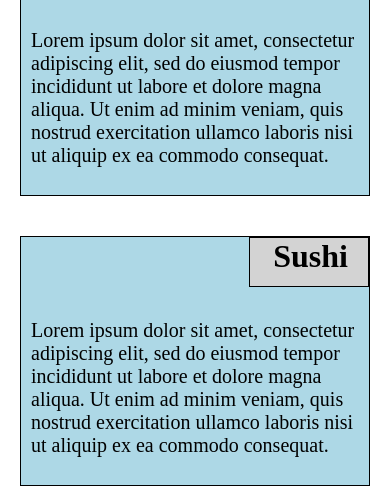
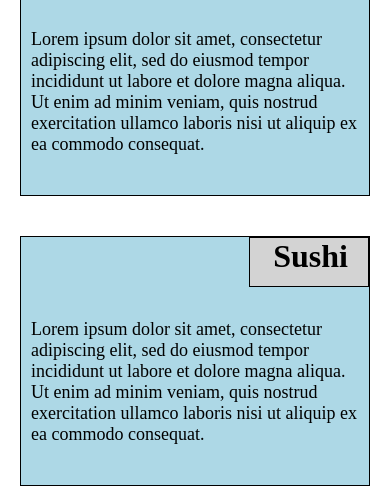
Before and after one commit to CoderZ820/Coursera, a plain HTML site: page index.html in a window 390 px wide. Shown: the part 564-1050 px from the top of the page. Drawn offline with Linux system fonts and the light colour scheme.

```diff
--- a/mystyle.css
+++ b/mystyle.css
@@ -47,7 +47,7 @@ p {
 }
 @media only screen and (min-width: 992px) and (max-width: 1400px) {
 }
-@media only screen and (min-width: 56px) and (max-width: 991px) {
+@media only screen and (min-width: 316px) and (max-width: 991px) {
  	* {
 	box-sizing: border-box;
 	margin: 0;
@@ -96,7 +96,7 @@ h1 {
 	flex: 96%;
 }
 p {
-	font-size: 20px;
+	font-size: 19px;
 	padding: 10px;
 	margin: 0;
 }
@@ -148,7 +148,7 @@ h1 {
 	flex: 96%;
 }
 p {
-	font-size: 20px;
+	font-size: 18px;
 	padding: 10px;
 	margin: 0;
 }
```
